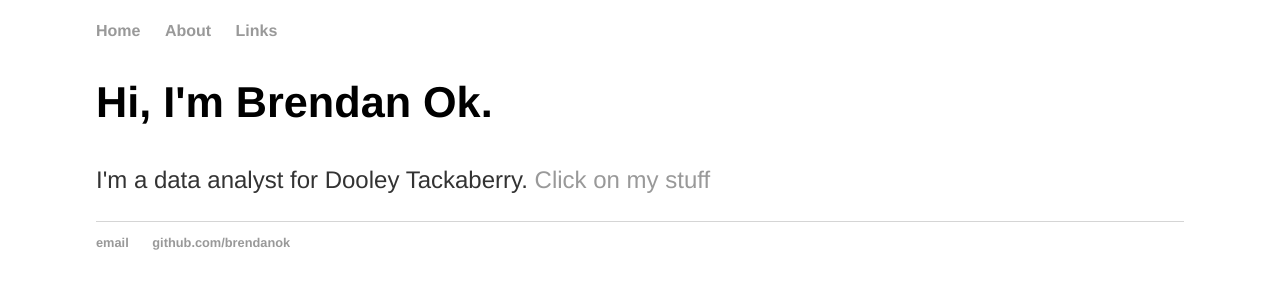
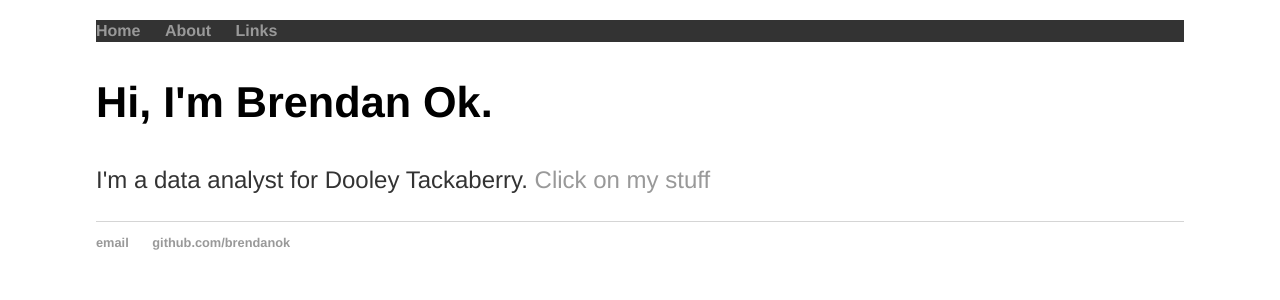
Before and after one commit to brendanok/brendanok.github.io, a Jekyll site: the page built from index.html, in a window 1280 px wide. Shown: the top 300 px of the page. Built offline with Jekyll 4.4.1, drawn with Linux system fonts in a browser that asks for light colours.

Commit message:
Update main.css

```diff
--- a/css/main.css
+++ b/css/main.css
@@ -18,7 +18,13 @@ h4 { font-size: 1.9em; }
 
 nav ul, footer ul { font-size: 1em; font-family: 'Helvetica', 'Arial', 'Sans-Serif'; padding: 0px; list-style: none; font-weight: bold; }
 nav ul li, footer ul li { display: inline; margin-right: 20px; }
-/* Add a black background color to the top navigation */
 
+nav ul {
+  list-style-type: none;
+  margin: 0;
+  padding: 0;
+  overflow: hidden;
+  background-color: #333;
+}
 
 footer { border-top: 1px solid #d5d5d5; font-size: .8em; }
```
